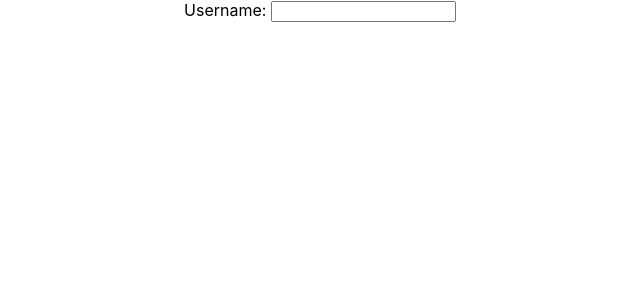
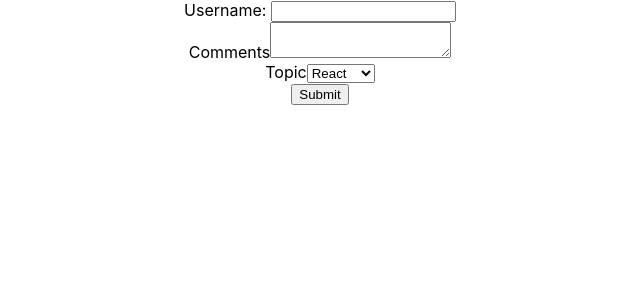
Before and after one commit to kandarpkakkad/hello_world, a React (Create React App) app: page / in a window 1280 px wide. Shown: the top 300 px of the page, without its empty margins (320-960 px from the left). Built offline with nearby package versions, Linux system fonts and the light colour scheme.

Commit message:
Day 3 - forms

```diff
--- a/src/Components/Form.js
+++ b/src/Components/Form.js
@@ -6,21 +6,56 @@
 
         this.state = {
             username: '',
+            comments: '',
+            topic: 'react',
         }
     }
 
     handleUsernameChange = (event) => {
         this.setState({
-            username: event.target.username
+            username: event.target.value
         })
     }
 
+    handleCommentChange = (event) => {
+        this.setState({
+            comments: event.target.value
+        })
+    }
+
+    hangleTopicChange = (event) => {
+        this.setState({
+            topic: event.target.value
+        })
+    }
+
+    handleSubmit = (event) => {
+        alert(`${this.state.username} ${this.state.comments} ${this.state.topic}`)
+        event.preventDefault()
+    }
+
     render() {
+        const {username, comments, topic} = this.state
         return (
-            <form>
+            <form onSubmit={this.handleSubmit}>
                 <div>
                     <label for="username">Username: </label>
-                    <input type="text" value={this.state.username} name="username" onChange={this.handleUsernameChange} />
+                    <input type="text" value={username} name="username" onChange={this.handleUsernameChange} />
+                </div>
+                <div>
+                    <label>Comments</label>
+                    <textarea value={comments} name="comments" onChange={this.handleCommentChange}></textarea>
+                </div>
+                <div>
+                    <label>Topic</label>
+                    <select value={topic} onChange={this.hangleTopicChange}>
+                        <option value="react">React</option>
+                        <option value="angular">Angular</option>
+                        <option value="vue">Vue</option>
+                    </select>
+                </div>
+                <div>
+                    <input type="submit" value="Submit"/>
                 </div>
             </form>
         )
```
